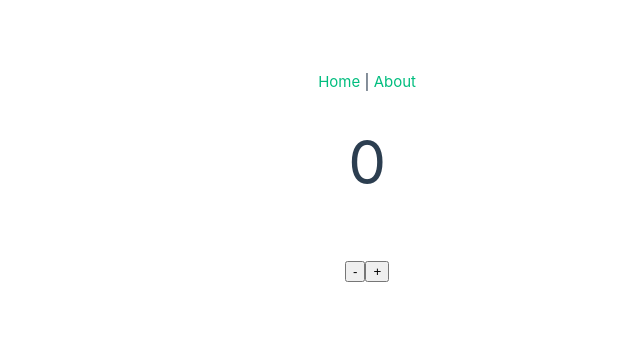
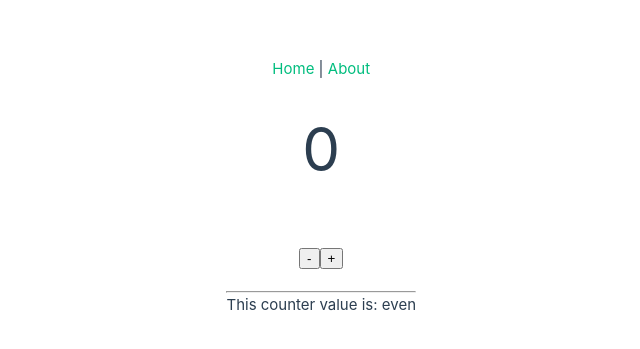
Before and after one commit to zackcarlson014/vue-3-practice, a Vue app: page / in a window 1280 px wide. Shown: the part 213-562 px from the top of the page, without its empty margins (224-864 px from the left). Built offline with nearby package versions, Linux system fonts and the light colour scheme.

Commit message:
added odd/even evaluation

```diff
--- a/src/views/HomeView.vue
+++ b/src/views/HomeView.vue
@@ -3,15 +3,22 @@
     <div class="count">
       {{ count }}
     </div>
+
     <div class="buttons">
       <button @click="decreaseCount">-</button>
       <button @click="increaseCount">+</button>
+    </div>
+
+    <hr>
+
+    <div>
+      This counter value is: {{ oddOrEven }}
     </div>
   </div>
 </template>
 
 <script setup>
-import { ref } from 'vue';
+import { ref, computed } from 'vue';
 
   const count = ref(0);
 
@@ -22,6 +29,10 @@
   const decreaseCount = () => {
     count.value--;
   }
+
+  const oddOrEven = computed(() => {
+    return count.value % 2 === 0 ? 'even' : 'odd';
+  })
 
 </script>
 
```
